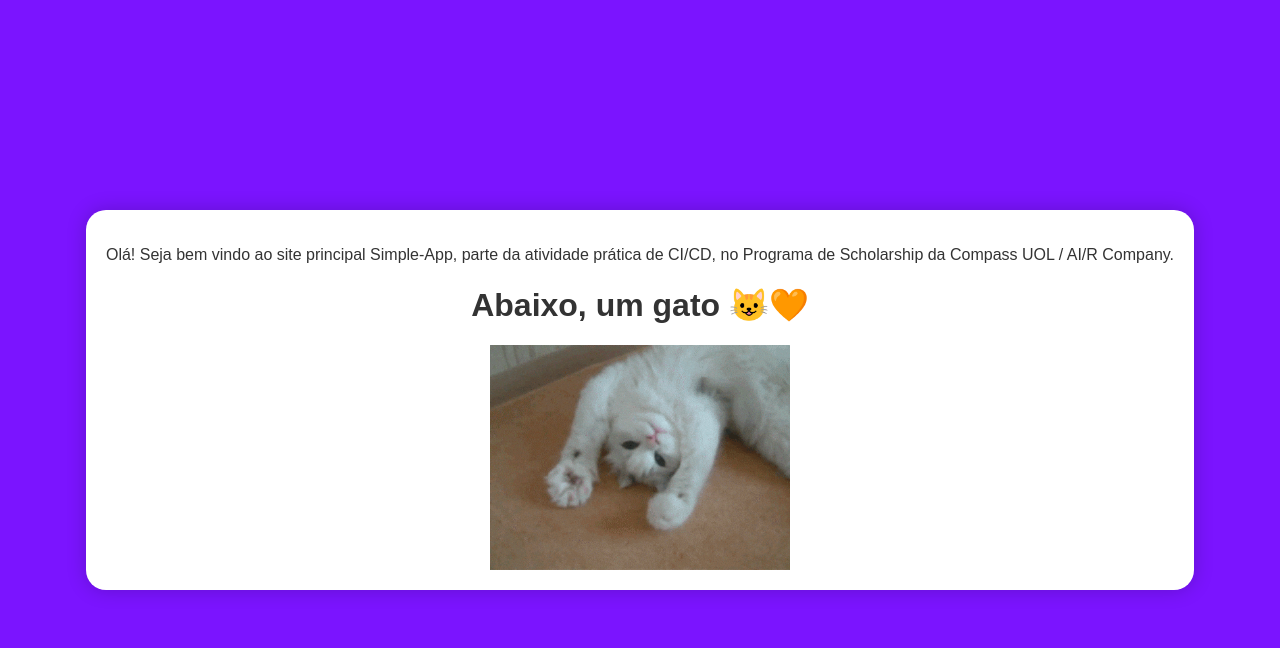
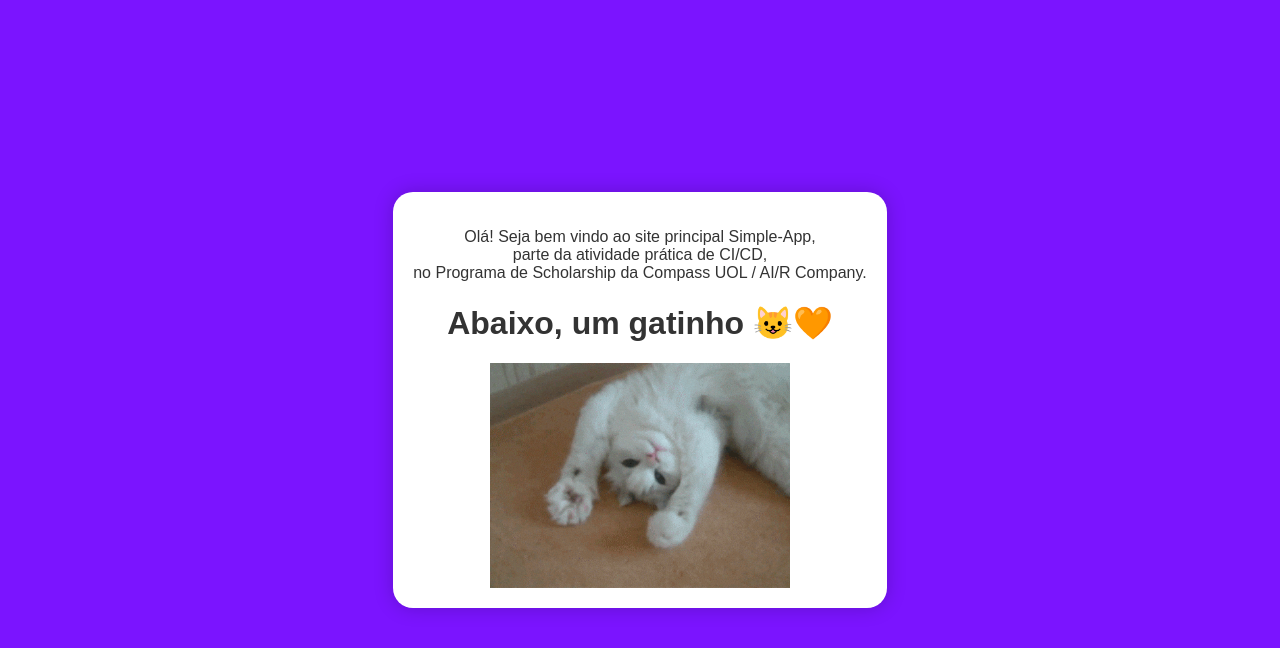
Before and after one commit to DonaMaxii/simple-app, a FastAPI app: page / in a window 1280 px wide. Shown: the top 648 px of the page. Run offline with FastAPI, Linux system fonts and the light colour scheme.

Commit message:
chore: atualizar index.html para teste

```diff
--- a/templates/index.html
+++ b/templates/index.html
@@ -37,8 +37,8 @@
     </head>
     <body>
     <div class="box">
-        <p>Olá! Seja bem vindo ao site principal Simple-App, parte da atividade prática de CI/CD, no Programa de Scholarship da Compass UOL / AI/R Company.</p>
-        <h1>Abaixo, um gato 😺🧡</h1>
+        <p>Olá! Seja bem vindo ao site principal Simple-App, <br> parte da atividade prática de CI/CD, <br>no Programa de Scholarship da Compass UOL / AI/R Company.</p>
+        <h1>Abaixo, um gatinho 😺🧡</h1>
         <img src="/static/cat.gif" width="300">
     </div>
 </body>
```
